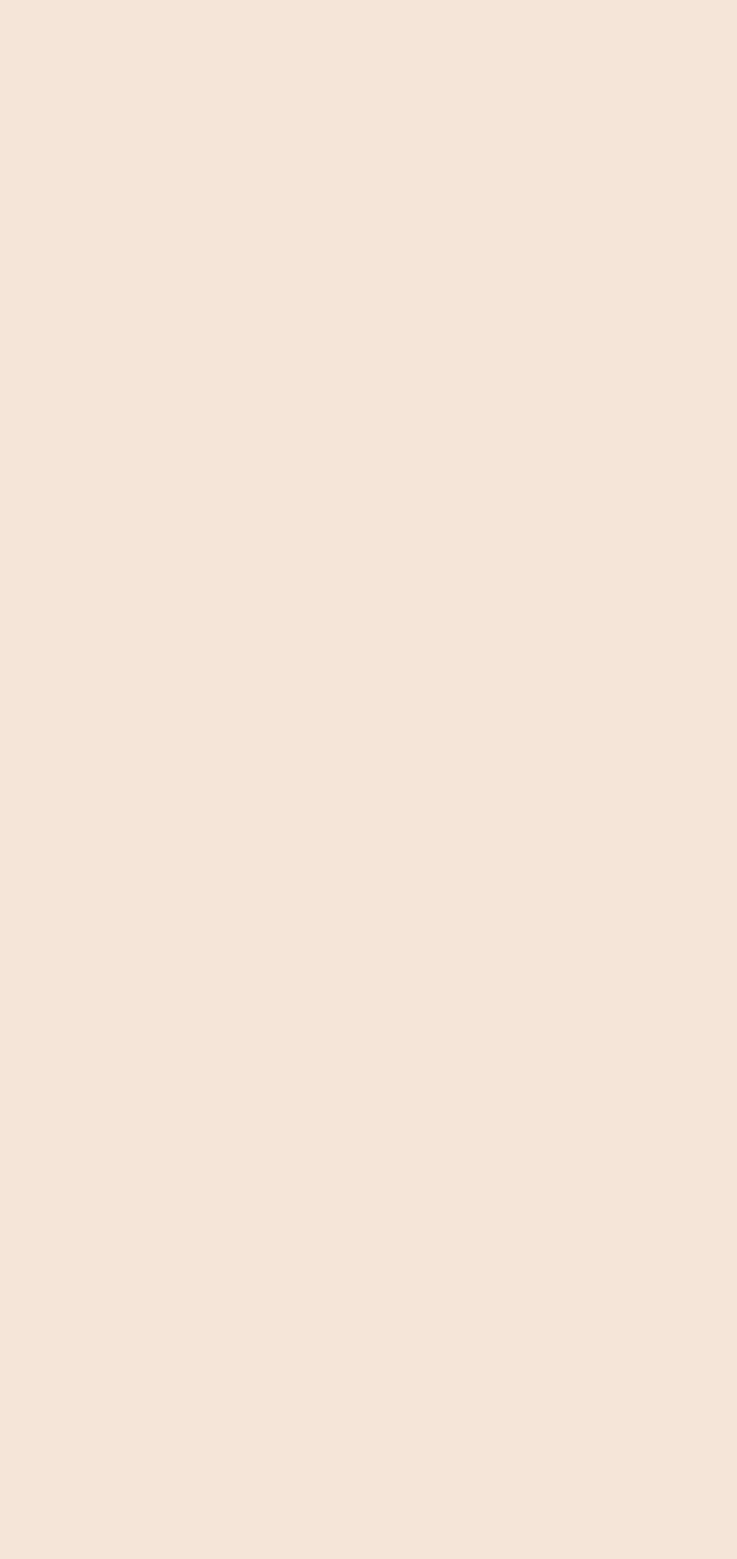
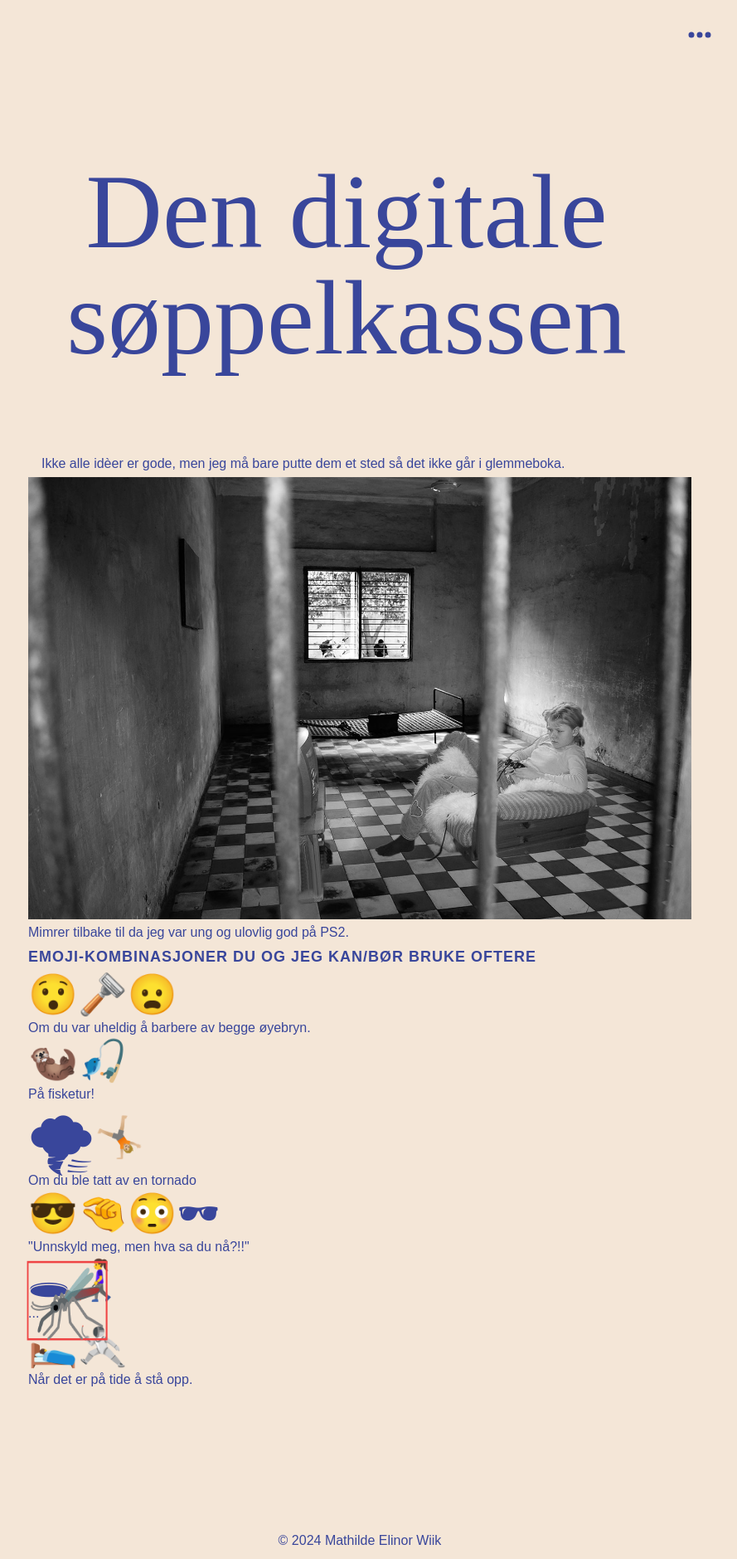
Before and after one commit to mathildeew/mathildeelinor.no, a React (Vite) app: page /digital-soppelkasse in a window 1280 px wide. Before the commit this address had no page. Shown: the whole page at 83% size, without its empty margins (206-1095 px from the left). Before the commit the page ends 800 px from the top, so only its background shows below. Built offline with nearby package versions, Linux system fonts and the light colour scheme; a web font is replaced by a local one.

Commit message:
adds content

```diff
--- a/package.json
+++ b/package.json
@@ -16,6 +16,7 @@
     "@fortawesome/free-solid-svg-icons": "^6.4.2",
     "@fortawesome/react-fontawesome": "^0.2.0",
     "framer-motion": "^10.15.1",
+    "gsap": "^3.12.5",
     "react": "^18.2.0",
     "react-dom": "^18.2.0",
     "react-helmet-async": "^1.3.0",
--- a/src/components/AnimatedRoutes.jsx
+++ b/src/components/AnimatedRoutes.jsx
@@ -6,6 +6,7 @@ import Layout from "./ui/Layout";
 import NotFound from "../pages/NotFound";
 import LillestromOptikk from "../pages/lillestromOptikk";
 import SchoolProject from "../pages/schoolProject";
+import DigitalTrash from "./DigitalTrash";
 
 export default function AnimatedRoutes() {
   const location = useLocation();
@@ -22,10 +23,11 @@ export default function AnimatedRoutes() {
     <AnimatePresence>
       <Routes location={location} key={location.pathname}>
         <Route path="/" element={<Layout />}>
-          <Route pat="*" element={<NotFound />} />
+          <Route path="*" element={<NotFound />} />
           <Route index element={<Home />} />
           <Route path="lillestrom-optikk" element={<LillestromOptikk />} />
           <Route path="skolearbeider/:id" element={<SchoolProject />} />
+          <Route path="digital-soppelkasse" element={<DigitalTrash />} />
         </Route>
       </Routes>
     </AnimatePresence>
--- /dev/null
+++ b/src/components/DigitalTrash/index.jsx
@@ -0,0 +1,99 @@
+import { motion as m } from "framer-motion";
+import gsap from "gsap";
+import SEOHelmet from "../SEOHelmet";
+import { useEffect } from "react";
+
+export default function DigitalTrash() {
+  const mygg = gsap.timeline({
+    repeat: -1,
+  });
+
+  useEffect(() => {
+    mygg
+      .to("#mygg", {
+        translateY: "0px",
+        scaleX: "1.5",
+        scaleY: "0.7",
+        ease: "power1.inOut",
+        transformOrigin: "bottom center",
+        duration: 1,
+      })
+      .to("#mygg", {
+        scaleX: "1",
+        scaleY: "1.3",
+        translateY: "-150px",
+        ease: "power1.inOut",
+        duration: 1.5,
+      })
+      .to("#mygg", {
+        translateY: "0px",
+        scale: "1",
+        ease: "power1.out",
+        duration: 1,
+      });
+  }, []);
+
+  return (
+    <>
+      <SEOHelmet
+        title={"| Digital søppelkasse"}
+        content="Digital søppelkasse. Alle idèer som fikk komme til liv, men ikke fikk en plass."
+      />
+      <div className="max-w-3xl flex flex-col gap-24 px-4">
+        <m.h1
+          animate={{ y: 0 }}
+          initial={{ y: "-20px" }}
+          transition={{ delay: 0.5, duration: 0.5 }}
+          className="text-6xl text-center md:text-9xl"
+        >
+          Den digitale søppelkassen
+        </m.h1>
+        <p>
+          Ikke alle idèer er gode, men jeg må bare putte dem et sted så det ikke
+          går i glemmeboka.
+        </p>
+      </div>
+      <div className="max-w-[800px]">
+        <img src="/public/trash/fengselsmattii.jpg" />
+        <p>Mimrer tilbake til da jeg var ung og ulovlig god på PS2.</p>
+      </div>
+      <div>
+        <h2>Emoji-kombinasjoner du og jeg kan/bør bruke oftere</h2>
+        <div>
+          <p className="text-5xl">😯🪒😦</p>
+          <p>Om du var uheldig å barbere av begge øyebryn.</p>
+        </div>
+        <div>
+          <p className="text-5xl">🦦🎣</p>
+          <p>På fisketur!</p>
+        </div>
+        <div>
+          <div className="flex items-center">
+            <p className="text-7xl">🌪</p>
+            <p className="text-5xl">🤸🏼</p>
+          </div>
+          <p>Om du ble tatt av en tornado</p>
+        </div>
+        <div>
+          <p className="text-5xl">😎🤏😳🕶</p>
+          <p>"Unnskyld meg, men hva sa du nå?!!"</p>
+        </div>
+        <div>
+          <p className="text-5xl">🕳👩‍🦯</p>
+          <p>...</p>
+        </div>
+        <div>
+          <p className="text-5xl">🛌🤺</p>
+          <p>Når det er på tide å stå opp.</p>
+        </div>
+        <div className="flex gap-40">
+          {/* <p className="text-5xl">🦗</p> */}
+
+          <p id="mygg" className="w-fit text-7xl border-2 border-red-500">
+            🦟
+          </p>
+        </div>
+      </div>
+    </>
+  );
+}
--- a/src/components/ui/Layout/Header/index.jsx
+++ b/src/components/ui/Layout/Header/index.jsx
@@ -43,7 +43,7 @@ export default function Header() {
           }`}
         >
           <div className="pt-32 pr-8 z-30 flex flex-col gap-16 ">
-            <ul className="text-end flex flex-col gap-5">
+            <ul className="text-end flex flex-col gap-8">
               <li>
                 <Link
                   to="/"
@@ -61,6 +61,15 @@ export default function Header() {
                   className="text-secondary text-3xl hover:relative hover:left-1 hover:italic"
                 >
                   CV
+                </Link>
+              </li>
+              <li>
+                <Link
+                  to="/digital-soppelkasse"
+                  onClick={() => setShowMenu(false)}
+                  className="text-secondary text-3xl hover:relative hover:left-1 hover:italic"
+                >
+                  Digital søppelkasse
                 </Link>
               </li>
             </ul>
```
Also changed, not shown: public/trash/fengselsmattii.jpg (added), 1 other file (tests, documents, lock files or other folders).
